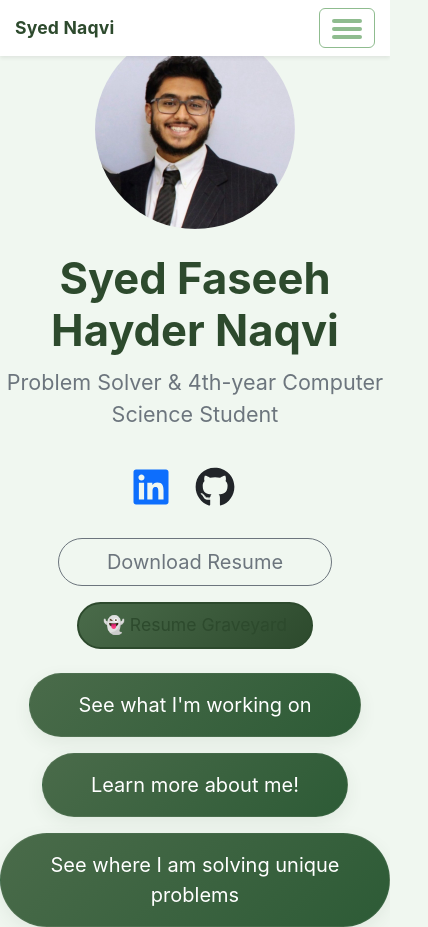
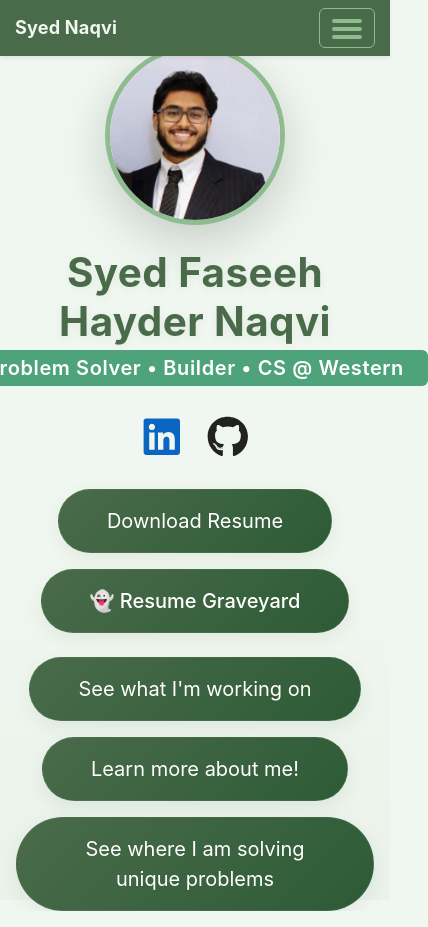
Before and after one commit to Faseeh-Naqvi/faseeh.ca, a React (Create React App) app in the folder my-portfolio/: page / in a window 390 px wide. Shown: the whole page, 428 px wide, since content can reach past the window. Built offline with nearby package versions, Linux system fonts and the light colour scheme.

Commit message:
Refactor Home page layout and styles for improved aesthetics and responsiveness

```diff
--- a/my-portfolio/src/index.css
+++ b/my-portfolio/src/index.css
@@ -1,15 +1,16 @@
 /* Navbar readability fix */
+/* Navbar readability fix: dark background, light text */
 .navbar {
-  background: var(--bs-light) !important;
-  color: var(--bs-body-color) !important;
+  background: var(--bs-dark) !important;
+  color: #f0f7f0 !important;
   box-shadow: 0 2px 12px rgba(44, 62, 80, 0.04);
 }
 .navbar .navbar-brand,
 .navbar .nav-link {
-  color: var(--bs-body-color) !important;
-  font-weight: 600;
+  color: #f0f7f0 !important;
+  font-weight: 700;
   letter-spacing: 0.01em;
-  font-size: 1.1rem;
+  font-size: 1.13rem;
   transition: color 0.15s;
 }
 .navbar .nav-link.active,
@@ -17,6 +18,7 @@
 .navbar .nav-link:hover {
   color: var(--bs-primary) !important;
   background: none !important;
+  text-decoration: underline;
 }
 .navbar .navbar-toggler {
   border-color: var(--bs-primary) !important;
--- a/my-portfolio/src/pages/Home.css
+++ b/my-portfolio/src/pages/Home.css
@@ -1,3 +1,33 @@
+/* Home hero section customizations */
+.home-hero {
+  min-height: 100vh;
+  background: linear-gradient(180deg, #f0f7f0 60%, #eaf2ea 100%);
+}
+.home-profile-img img {
+  transition: box-shadow 0.2s, border-color 0.2s;
+}
+.home-profile-img img:hover {
+  box-shadow: 0 12px 40px rgba(44,75,44,0.18);
+  border-color: var(--bs-success);
+}
+.home-title {
+  letter-spacing: 0.01em;
+  text-shadow: 0 2px 8px rgba(44,75,44,0.07);
+}
+.icon-linkedin {
+  color: #0a66c2;
+  transition: color 0.18s;
+}
+.icon-linkedin:hover {
+  color: #004182;
+}
+.icon-github {
+  color: #222;
+  transition: color 0.18s;
+}
+.icon-github:hover {
+  color: #8fbc8f;
+}
 /* Theme-aware button styles for Home quick links */
 :root {
   --theme-dark: var(--bs-dark);
--- a/my-portfolio/src/pages/Home.js
+++ b/my-portfolio/src/pages/Home.js
@@ -9,80 +9,67 @@ export default function Home() {
 
   return (
     <>
-      <div className="d-flex flex-column justify-content-center align-items-center text-center vh-100">
-        {/* Profile Image */}
-        <img
-          src="/images/profile.jpeg"
-          alt="my profile picture"
-          className="rounded-circle mb-4"
-          style={{ width: '200px', height: '200px', objectFit: 'cover' }}
-        />
+      <div className="home-hero d-flex flex-column justify-content-center align-items-center text-center vh-100 p-3">
+        {/* Profile Image with border and shadow */}
+        <div className="home-profile-img mb-4">
+          <img
+            src="/images/profile.jpeg"
+            alt="my profile picture"
+            className="rounded-circle shadow-lg"
+            style={{ width: '180px', height: '180px', objectFit: 'cover', border: '5px solid var(--bs-primary)', boxShadow: '0 8px 32px rgba(44,75,44,0.13)' }}
+          />
+        </div>
 
-        {/* Name */}
-        <h1 className="display-1 fw-bold mb-2">Syed Faseeh Hayder Naqvi</h1>
-        <p className="fs-4 mb-4 text-secondary">
-          Problem Solver & 4th-year Computer Science Student
-        </p>
+        {/* Name & tagline */}
+        <h1 className="display-2 fw-bold mb-1 home-title" style={{ color: 'var(--bs-dark)' }}>Syed Faseeh Hayder Naqvi</h1>
+        <div className="mb-3">
+          <span className="badge bg-success bg-opacity-75 fs-5 px-4 py-2" style={{ letterSpacing: '0.03em', fontWeight: 600 }}>Problem Solver • Builder • CS @ Western</span>
+        </div>
 
         {/* Big Icon Links */}
-        <div className="d-flex align-items-center mb-4">
+        <div className="d-flex align-items-center justify-content-center mb-4 gap-4">
           <a
             href="https://www.linkedin.com/in/faseeh-naqvi/"
-            className="me-4 text-primary"
+            className="icon-linkedin"
             target="_blank"
             rel="noopener noreferrer"
-            style={{ fontSize: '2.5rem' }}
+            style={{ fontSize: '2.6rem' }}
+            title="LinkedIn"
           >
             <FaLinkedin />
           </a>
           <a
             href="https://github.com/Faseeh-Naqvi"
-            className="me-4 text-dark"
+            className="icon-github"
             target="_blank"
             rel="noopener noreferrer"
-            style={{ fontSize: '2.5rem' }}
+            style={{ fontSize: '2.6rem' }}
+            title="GitHub"
           >
             <FaGithub />
           </a>
-
         </div>
 
         {/* Resume Buttons */}
-        <div className="d-flex flex-column flex-sm-row gap-3 align-items-center">
+        <div className="d-flex flex-column flex-sm-row gap-3 align-items-center mb-3">
           <a
             href="/Syed_Naqvi.pdf"
-            className="btn btn-lg btn-outline-secondary rounded-pill px-5"
+            className="btn btn-lg btn-theme rounded-pill px-5 py-3 fs-5"
             download
-            style={{ fontSize: '1.25rem' }}
           >
             Download Resume
           </a>
-
           <button
-            className="btn btn-lg btn-outline-dark rounded-pill px-4"
+            className="btn btn-lg btn-theme rounded-pill px-5 py-3 fs-5"
             onClick={() => setShowGraveyard(true)}
-            style={{
-              fontSize: '1.1rem',
-              background: 'linear-gradient(135deg, #4a6b4a 0%, #2d4a2d 100%)',
-              color: '#f0f7f0',
-              border: '2px solid #8fbc8f',
-              transition: 'all 0.3s ease'
-            }}
-            onMouseOver={(e) => {
-              e.target.style.transform = 'scale(1.05)';
-              e.target.style.boxShadow = '0 8px 25px rgba(143, 188, 143, 0.4)';
-            }}
-            onMouseOut={(e) => {
-              e.target.style.transform = 'scale(1)';
-              e.target.style.boxShadow = 'none';
-            }}
+            style={{ fontWeight: 500 }}
           >
             👻 Resume Graveyard
           </button>
         </div>
 
         {/* Quick Links */}
-        <div className="d-flex flex-column flex-sm-row gap-3 align-items-center mt-4">
+        <div className="d-flex flex-column flex-sm-row gap-3 align-items-center mt-2">
           <a href="/businesses" className="btn btn-lg btn-theme rounded-pill px-5 py-3 fs-5">See what I'm working on</a>
           <a href="/about" className="btn btn-lg btn-theme rounded-pill px-5 py-3 fs-5">Learn more about me!</a>
           <a href="/projects" className="btn btn-lg btn-theme rounded-pill px-5 py-3 fs-5">See where I am solving unique problems</a>
```
